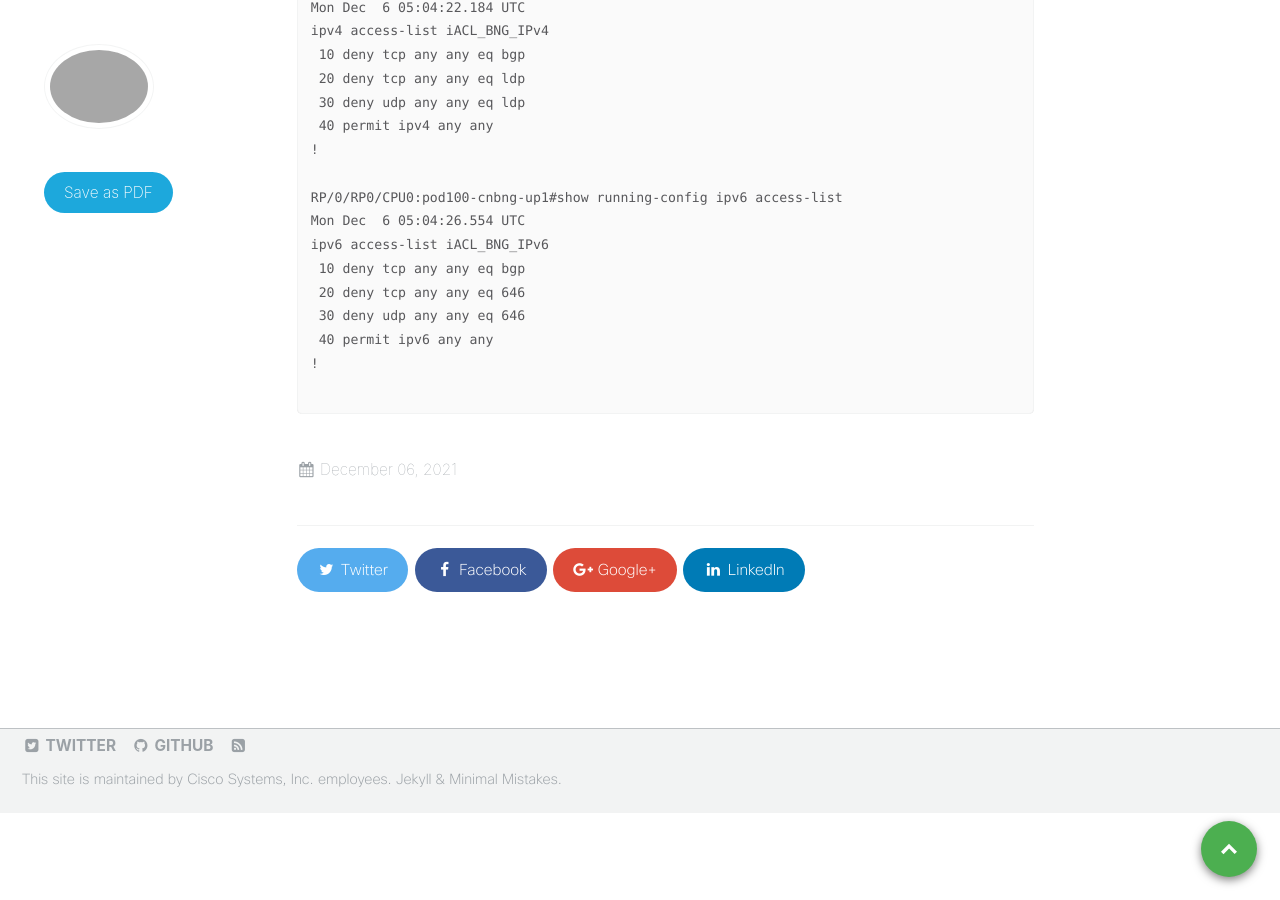
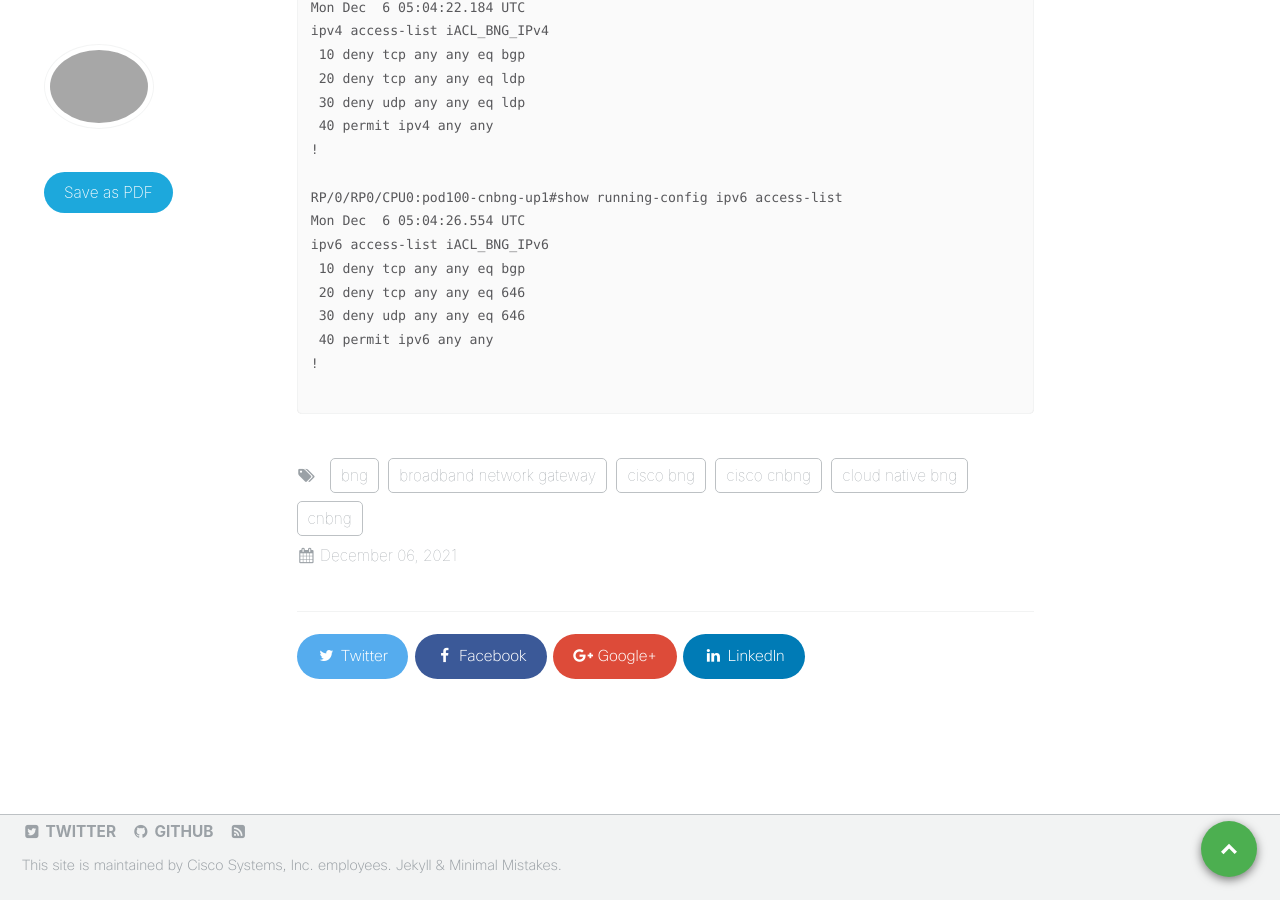
Before and after one commit to xrdocs/cnbng, a Jekyll site: the page built from _tutorials/ipoe-ds-subscriber-bringup-in-cnbng.md, in a window 1280 px wide and 900 px high, scrolled down 13946 px. Built offline with Jekyll 4.4.1, drawn with Linux system fonts in a browser that asks for light colours; comment, search, counter and statistics services are not loaded.

Commit message:
Update ipoe-ds-subscriber-bringup-in-cnbng.md

```diff
--- a/_tutorials/ipoe-ds-subscriber-bringup-in-cnbng.md
+++ b/_tutorials/ipoe-ds-subscriber-bringup-in-cnbng.md
@@ -4,7 +4,14 @@ date: '2021-12-06 19:12 +0530'
 title: IPoE DS Subscriber Bringup in cnBNG
 author: Gurpreet Dhaliwal
 profile: hidden
-position: hidden
+position: top
+tags:
+  - cnbng
+  - cloud native bng
+  - broadband network gateway
+  - bng
+  - cisco cnbng
+  - cisco bng
 ---
 ## Introduction
 To bringup an IPoE subscriber in cnBNG. We need to setup some initial configurations on both cnBNG CP and cnBNG UP (ASR9k). In this tutorial we will bringup an IPoE DS subscriber session with plan policies and required ACL received during authorization from freeradius.
```
